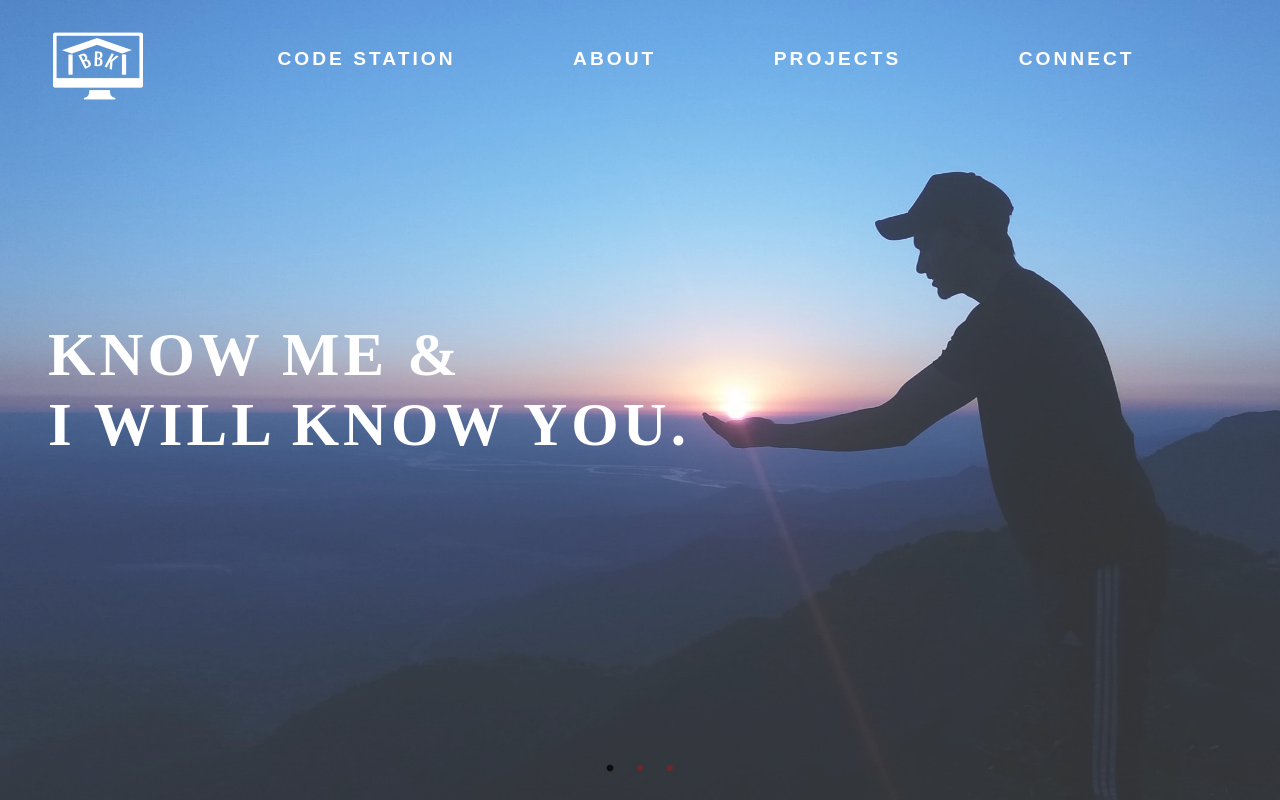
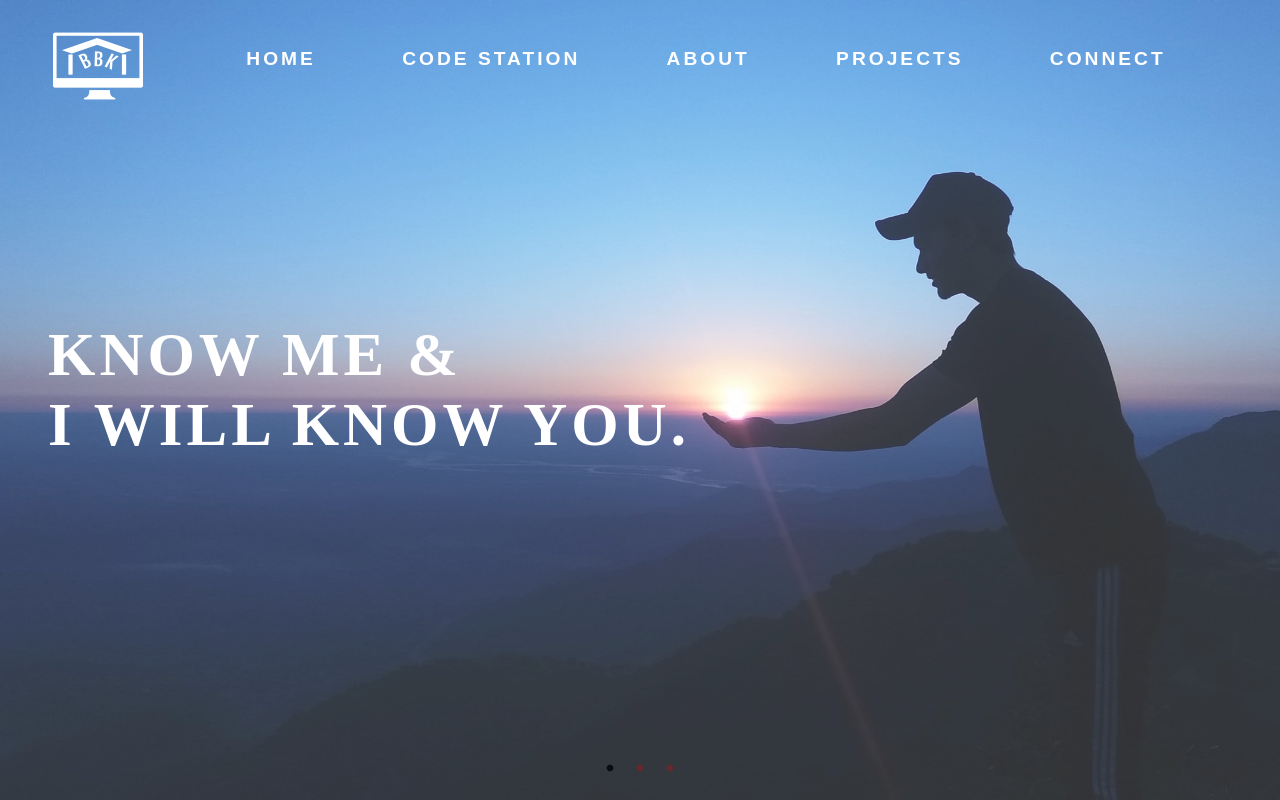
Before and after one commit to bijaybdrkarki/portfolio-react, a React (Create React App) app in the folder portfolio/: page /about in a window 1280 px wide. Shown: the top 800 px of the page. Built offline with nearby package versions, Linux system fonts and the light colour scheme; a web font is replaced by a local one.

Commit message:
link to home added

```diff
--- a/portfolio/src/components/navbar/navbar.js
+++ b/portfolio/src/components/navbar/navbar.js
@@ -60,6 +60,7 @@ const Navbar = () => {
                 </div>
                 <div className={open}>
                     <ul>
+                        <li className="notVisible"><Link to='/'>HOME</Link></li>
                         <li><Link to='#'>CODE STATION</Link></li>
                         <li><Link to='/about'>ABOUT</Link></li>
                         <li><Link to='#'>PROJECTS</Link></li>
```
